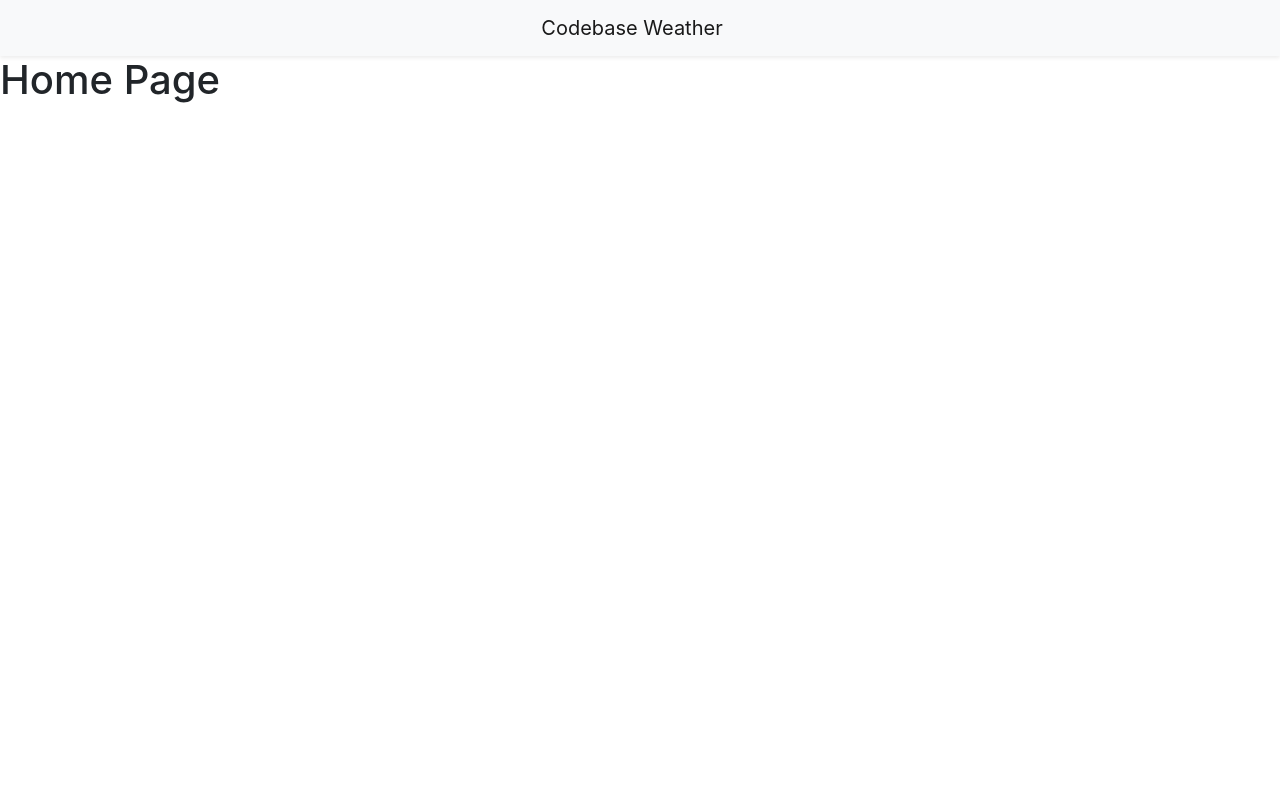
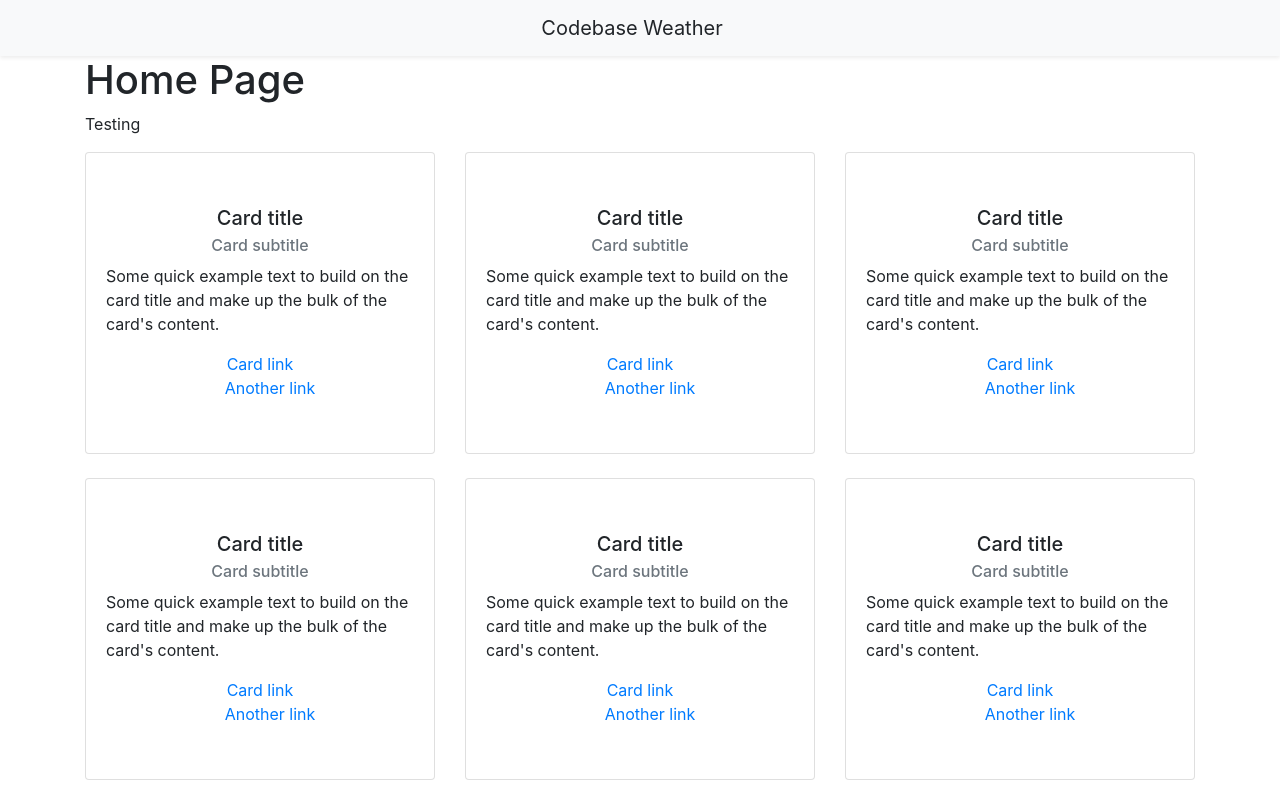
Before and after one commit to RaymondAtivie/codeline-weather, a Vue app: page / in a window 1280 px wide. Built offline with nearby package versions, Linux system fonts and the light colour scheme; no server answers.

Commit message:
initial apis

```diff
--- a/index.html
+++ b/index.html
@@ -5,7 +5,7 @@
     <meta name="viewport" content="width=device-width,initial-scale=1.0">
     <link rel="stylesheet" href="https://stackpath.bootstrapcdn.com/bootstrap/4.1.2/css/bootstrap.min.css" integrity="sha384-Smlep5jCw/wG7hdkwQ/Z5nLIefveQRIY9nfy6xoR1uRYBtpZgI6339F5dgvm/e9B" crossorigin="anonymous">
 
-    <title>Codebase Weather</title>
+    <title>Codeline Weather</title>
   </head>
   <body>
     <div id="app"></div>
--- a/package.json
+++ b/package.json
@@ -1,5 +1,5 @@
 {
-  "name": "codebase-weather",
+  "name": "codeline-weather",
   "version": "1.0.0",
   "description": "A Vue.js project",
   "author": "Raymond Ativie <raymondativie@gmail.com>",
@@ -10,6 +10,7 @@
     "build": "node build/build.js"
   },
   "dependencies": {
+    "axios": "^0.18.0",
     "vue": "^2.5.2",
     "vue-router": "^3.0.1"
   },
--- a/src/App.vue
+++ b/src/App.vue
@@ -1,9 +1,11 @@
 <template>
 	<div id="app">
 		<nav class="navbar navbar-light bg-light justify-content-center shadow-sm">
-			<a class="navbar-brand" href="#">Codebase Weather</a>
+			<a class="navbar-brand" :to="{name: 'HomePage'}">Codebase Weather</a>
 		</nav>
-		<router-view/>
+		<div class="container">
+			<router-view/>
+		</div>
 	</div>
 </template>
 
--- /dev/null
+++ b/src/api/api.js
@@ -0,0 +1,48 @@
+import axios from 'axios';
+
+class Api {
+
+	constructor() {
+        axios.defaults.baseURL = "http://localhost/wheather-api/wheather.php";
+
+        this.axios = axios;
+	}
+
+	findCityId(city){
+		return new Promise((resolve, reject) => {
+
+			axios.get("?command=search&keyword="+city)
+				.then(({data}) => {
+					let city = data[0];
+					if(city){
+						resolve(city.woeid);
+					}
+				});
+		});
+	}
+
+	getWeatherById(woeid){
+		return new Promise((resolve, reject) => {
+			axios.get("?command=location&woeid="+woeid)
+				.then(({data}) => {
+					let wheather = data.consolidated_weather[0];
+					resolve(wheather);
+				});
+		});
+	}
+
+	getWeatherForCity(location){
+		return new Promise((resolve, reject) => {
+			this.findCityId(location)
+				.then(woeid => {
+					this.getWeatherById(woeid)
+						.then(wheather => {
+							resolve(wheather);
+						});
+				});
+		});
+	}
+
+}
+
+export default new Api();
--- a/src/components/pages/HomePage.vue
+++ b/src/components/pages/HomePage.vue
@@ -1,5 +1,37 @@
 <template>
 	<div>
 		<h1>Home Page</h1>
+		<p>Testing</p>
+
+		<div class="row">
+			<div class="col-md-4 mb-4" v-for="city in cities" :key="city">
+				<wheather :key="city" :city="city"></wheather>
+			</div>
+		</div>
+
 	</div>
 </template>
+
+<script>
+import Api from './../../api/api.js';
+import Wheather from './../widget/wheather';
+export default {
+	components: {
+		Wheather,
+	},
+	data(){
+		return {
+			cities: ['Istanbul', 'Berlin', 'London', 'Helsinki', 'Dublin', 'Vancouver'],
+			cityData: [
+
+			],
+		}
+	},
+	mounted(){
+		Api.getWeatherForCity(this.cities[0])
+			.then(data => {
+				console.log(data);
+			})
+	}
+}
+</script>
--- /dev/null
+++ b/src/components/widget/wheather.vue
@@ -0,0 +1,49 @@
+<template>
+	<div class="card">
+		<div class="card-body d-flex">
+			<h5 class="card-title">Card title</h5>
+
+			<h6 class="card-subtitle mb-2 text-muted">Card subtitle</h6>
+
+			<p class="card-text">Some quick example text to build on the card title and make up the bulk of the card's content.</p>
+
+			<a href="#" class="card-link">Card link</a>
+
+			<a href="#" class="card-link">Another link</a>
+		</div>
+	</div>
+</template>
+
+<script>
+import Api from './../../api/api.js';
+
+export default {
+	props: {
+		city: {
+			type: String,
+			required: true,
+		}
+	},
+	data(){
+		return {
+			info: {}
+		}
+	},
+	created(){
+		Api.getWeatherForCity(this.city)
+			.then(data => {
+				console.log(data);
+				this.info = data;
+			})
+	}
+}
+</script>
+
+<style scoped>
+	.card-body {
+		flex-direction: column;
+		min-height: 300px;
+		justify-content: center;
+		align-items: center;
+	}
+</style>
```
Also changed, not shown: 1 other file (tests, documents, lock files or other folders).
